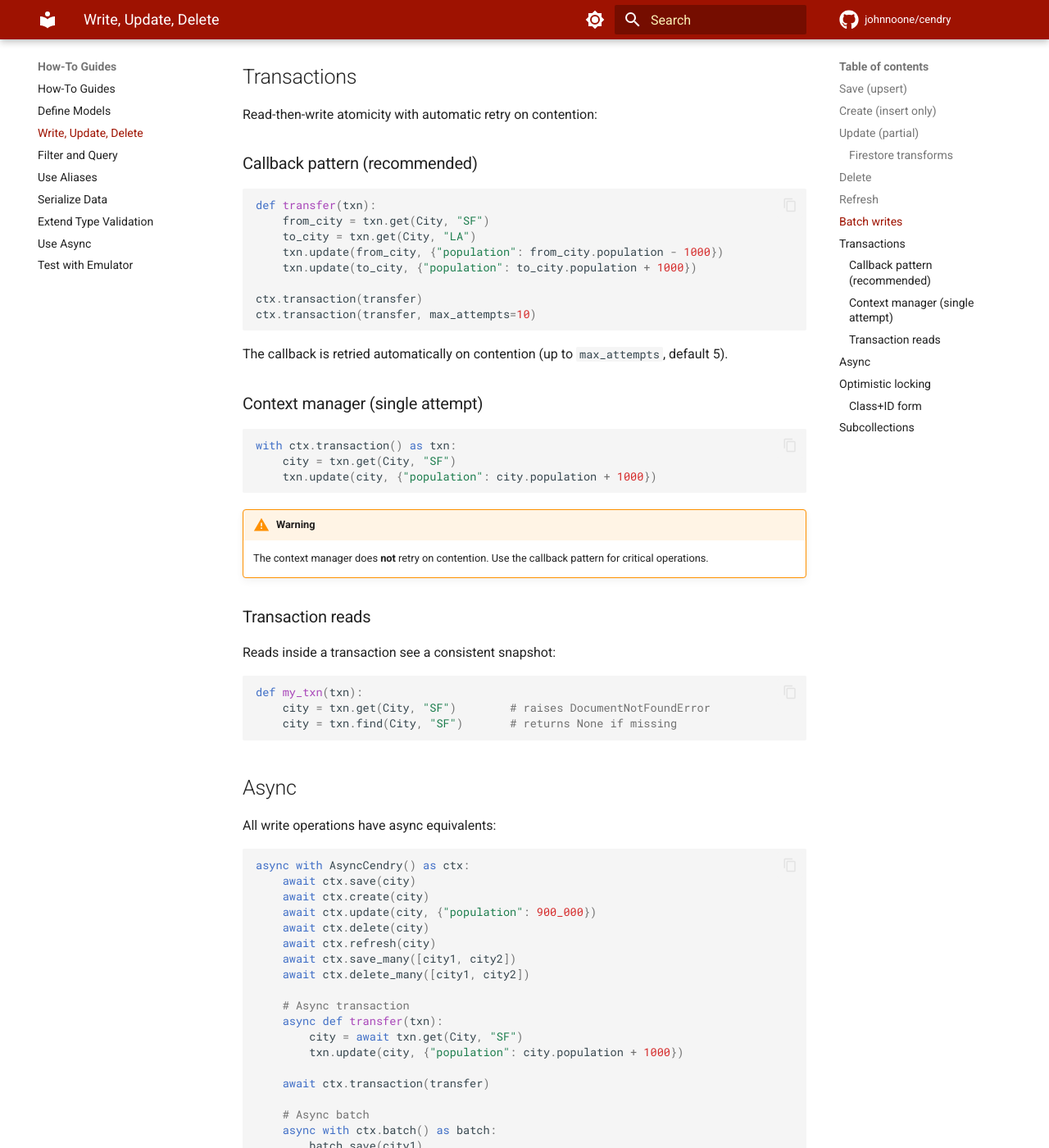
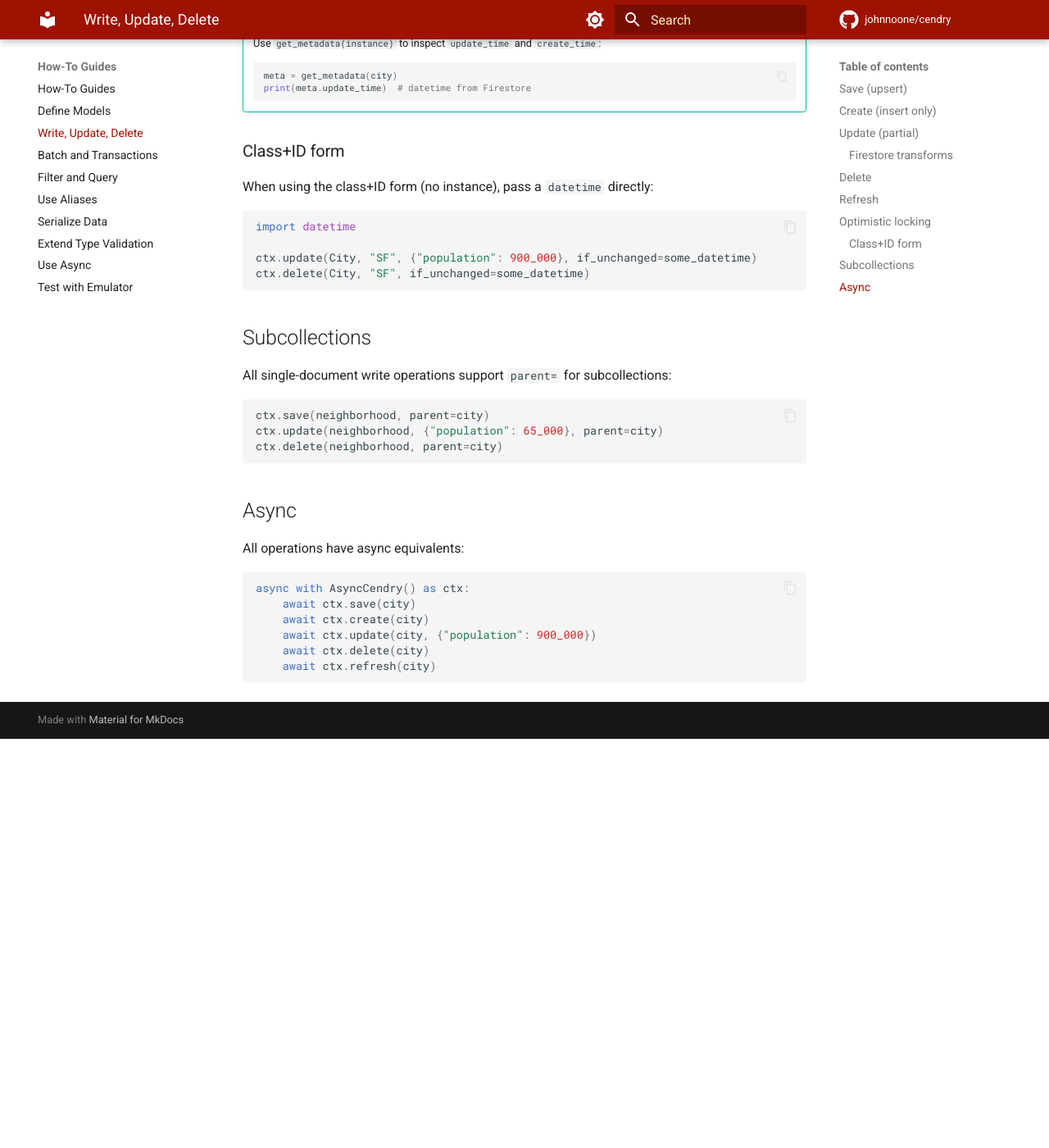
Before and after one commit to johnnoone/cendry, an MkDocs documentation site: the page built from docs/how-to/writing.md, in a window 1280 px wide and 1400 px high, scrolled down 2336 px. Shown: the whole window at 82% size. Built offline with MkDocs 1.6.1 and Material for MkDocs 9.7.7, drawn with Linux system fonts in a browser that asks for light colours; comment, search, counter and statistics services are not loaded; after the commit the page ends 3237 px from its top, so only the background shows below that; some of the changed text lies outside the part shown.

Commit message:
docs: split writing how-to into single-doc and batch/transactions pages
- writing.md: save, create, update, delete, refresh, optimistic locking
- batch-and-transactions.md: batch writes, save_many, delete_many, transactions

````diff
--- a/docs/how-to/writing.md
+++ b/docs/how-to/writing.md
@@ -1,6 +1,6 @@
 # Write, Update, and Delete
 
-Save, create, update, delete, batch, and transact — everything you need to write data.
+Single-document operations: save, create, update, delete, refresh, and optimistic locking.
 
 ---
 
@@ -78,95 +78,6 @@ ctx.refresh(city)
 print(city.population)  # updated value from Firestore
 ```
 
-## Batch writes
-
-Atomic multi-document writes (max 500 operations):
-
-```python
-# Convenience methods
-ctx.save_many([city1, city2, city3])
-ctx.delete_many([city1, city2])
-ctx.delete_many(City, ["SF", "LA"])
-
-# Full control with batch context manager
-with ctx.batch() as batch:
-    batch.save(city1)
-    batch.create(city2)
-    batch.update(city3, {"population": 1_000_000})
-    batch.delete(city4)
-# auto-commits on exit, discards on exception
-```
-
-!!! tip
-    `save_many` and `delete_many` raise `CendryError` if more than 500 items are passed. Split large batches yourself to control atomicity boundaries.
-
-## Transactions
-
-Read-then-write atomicity with automatic retry on contention:
-
-### Callback pattern (recommended)
-
-```python
-def transfer(txn):
-    from_city = txn.get(City, "SF")
-    to_city = txn.get(City, "LA")
-    txn.update(from_city, {"population": from_city.population - 1000})
-    txn.update(to_city, {"population": to_city.population + 1000})
-
-ctx.transaction(transfer)
-ctx.transaction(transfer, max_attempts=10)
-```
-
-The callback is retried automatically on contention (up to `max_attempts`, default 5).
-
-### Context manager (single attempt)
-
-```python
-with ctx.transaction() as txn:
-    city = txn.get(City, "SF")
-    txn.update(city, {"population": city.population + 1000})
-```
-
-!!! warning
-    The context manager does **not** retry on contention. Use the callback pattern for critical operations.
-
-### Transaction reads
-
-Reads inside a transaction see a consistent snapshot:
-
-```python
-def my_txn(txn):
-    city = txn.get(City, "SF")        # raises DocumentNotFoundError
-    city = txn.find(City, "SF")       # returns None if missing
-```
-
-## Async
-
-All write operations have async equivalents:
-
-```python
-async with AsyncCendry() as ctx:
-    await ctx.save(city)
-    await ctx.create(city)
-    await ctx.update(city, {"population": 900_000})
-    await ctx.delete(city)
-    await ctx.refresh(city)
-    await ctx.save_many([city1, city2])
-    await ctx.delete_many([city1, city2])
-
-    # Async transaction
-    async def transfer(txn):
-        city = await txn.get(City, "SF")
-        txn.update(city, {"population": city.population + 1000})
-
-    await ctx.transaction(transfer)
-
-    # Async batch
-    async with ctx.batch() as batch:
-        batch.save(city1)
-        batch.delete(city2)
-```
-
 ## Optimistic locking
 
 Prevent conflicting writes with `if_unchanged` — Cendry checks the document hasn't been modified since you read it:
@@ -192,18 +103,6 @@ Under the hood, Cendry tracks Firestore's `update_time` metadata automatically o
     print(meta.update_time)  # datetime from Firestore
     ```
 
-!!! warning "Batch writes don't track metadata"
-    Batch operations don't populate metadata. Refresh instances after a batch if you need optimistic locking:
-    ```python
-    with ctx.batch() as batch:
-        batch.save(city1)
-        batch.save(city2)
-
-    ctx.refresh(city1)  # now metadata is available
-    ctx.refresh(city2)
-    ctx.update(city1, {"population": 900_000}, if_unchanged=True)
-    ```
-
 ### Class+ID form
 
 When using the class+ID form (no instance), pass a `datetime` directly:
@@ -217,11 +116,23 @@ ctx.delete(City, "SF", if_unchanged=some_datetime)
 
 ## Subcollections
 
-All write operations support `parent=` for subcollections:
+All single-document write operations support `parent=` for subcollections:
 
 ```python
 ctx.save(neighborhood, parent=city)
 ctx.update(neighborhood, {"population": 65_000}, parent=city)
 ctx.delete(neighborhood, parent=city)
-ctx.save_many([nb1, nb2], parent=city)
 ```
+
+## Async
+
+All operations have async equivalents:
+
+```python
+async with AsyncCendry() as ctx:
+    await ctx.save(city)
+    await ctx.create(city)
+    await ctx.update(city, {"population": 900_000})
+    await ctx.delete(city)
+    await ctx.refresh(city)
+```
--- a/mkdocs.yml
+++ b/mkdocs.yml
@@ -83,6 +83,7 @@ nav:
     - how-to/index.md
     - Define Models: how-to/models.md
     - Write, Update, Delete: how-to/writing.md
+    - Batch and Transactions: how-to/batch-and-transactions.md
     - Filter and Query: how-to/filtering.md
     - Use Aliases: how-to/aliases.md
     - Serialize Data: how-to/serialization.md
````
Also changed, not shown: docs/how-to/batch-and-transactions.md (added, +159 -0 lines), docs/how-to/index.md (+4 -1 lines).
